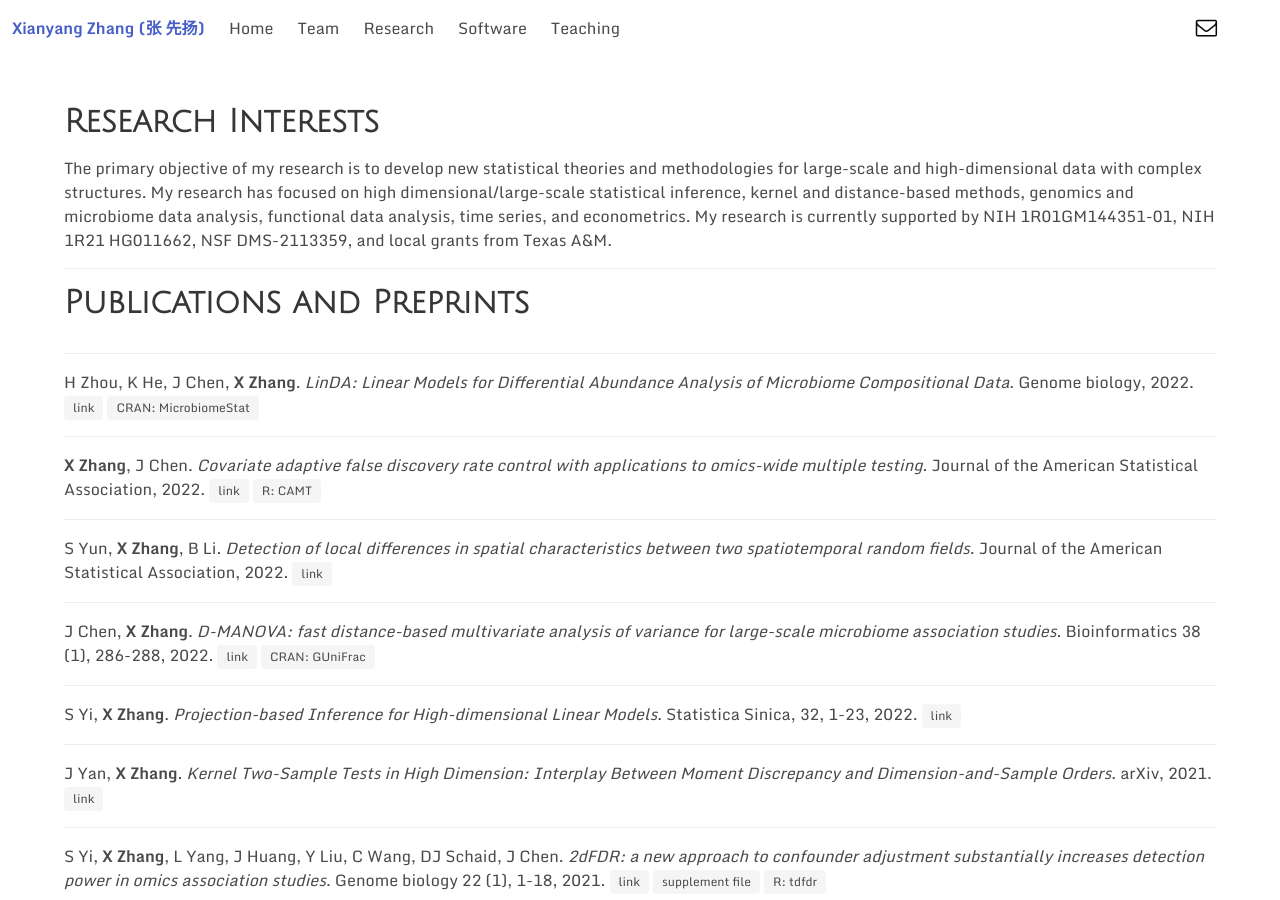
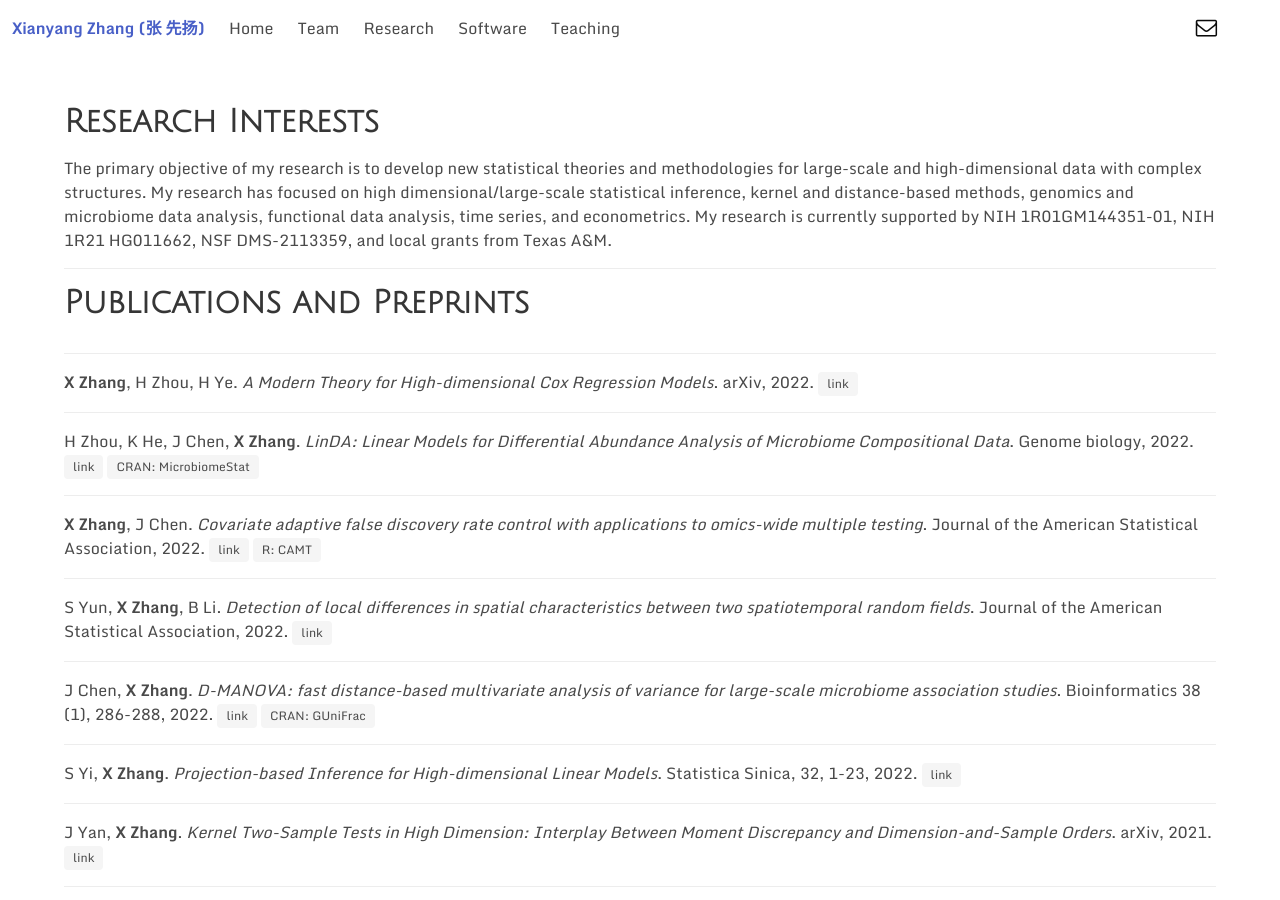
Before and after one commit to zhangxianyang11/zhangxiany-tamu.github.io, a Jekyll site: the page built from _pages/research.md, in a window 1280 px wide and 900 px high. Built offline with Jekyll 4.4.1, drawn with Linux system fonts in a browser that asks for light colours; a style sheet for code colours, icons or effects is not loaded.

Commit message:
Update research.md

```diff
--- a/_pages/research.md
+++ b/_pages/research.md
@@ -21,6 +21,19 @@ permalink: /research
       <div class="media-content">
         <div class="content">
           <h1>Publications and Preprints</h1>
+        </div>
+      </div>
+    </article>
+    <article class="media">
+      <div class="media-content">
+        <div class="content">
+          <p>
+          <b>X Zhang</b>, H Zhou, H Ye.
+          <em>A Modern Theory for High-dimensional Cox Regression Models</em>.
+          arXiv,
+          2022.
+          <a class="tag" href="https://arxiv.org/abs/2204.01161">link</a>
+          </p>
         </div>
       </div>
     </article>
```
